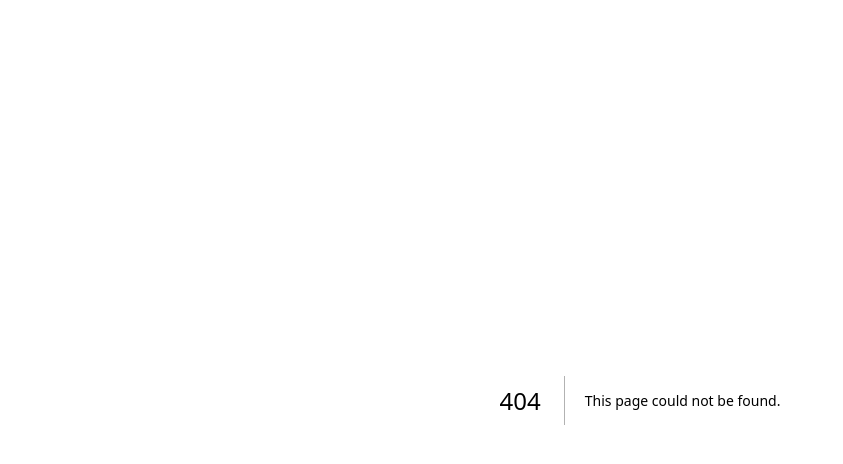
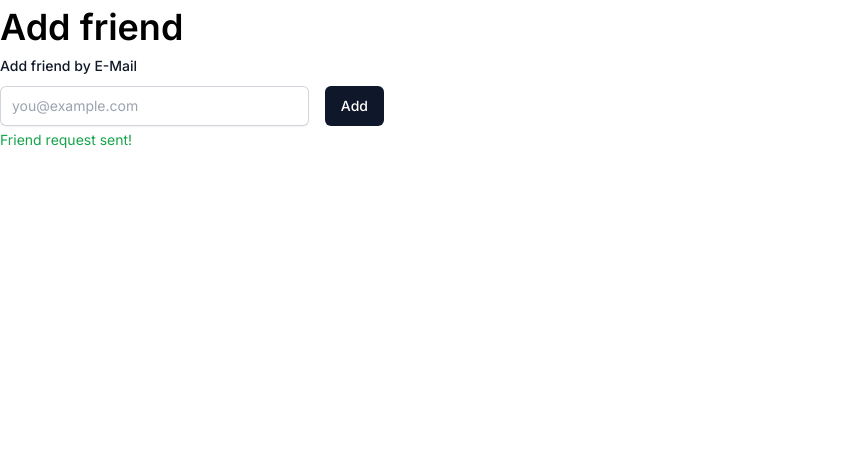
Before and after one commit to dam1k/Next-Messenger, a Next.js app: page /dashboard/add in a window 1280 px wide. Before the commit this address had no page. Shown: the top 464 px of the page, without its empty margins (0-843 px from the left). Built offline with nearby package versions, Linux system fonts and the light colour scheme.

Commit message:
working on add friend functionality

```diff
--- a/app/(dashboard)/dashboard/add.tsx
+++ b/app/(dashboard)/dashboard/add/page.tsx
@@ -3,7 +3,8 @@ import AddFriendButton from '@/components/AddFriendButton'
 
 const add = () => {
   return (
-    <div>
+    <div className="container">
+      <h1 className="font-semibold text-[36px]">Add friend</h1>
         <AddFriendButton/>
     </div>
   )
--- /dev/null
+++ b/app/api/friends/add/route.ts
@@ -0,0 +1,41 @@
+import { authOptions } from "@/lib/auth";
+import { addFriendValidator } from "@/lib/validators/addFriendValidator";
+import { getServerSession } from "next-auth";
+
+export async function POST(req: Request) {
+    try {
+        const body = await req.json();
+
+        const {email: emailToAdd} = addFriendValidator.parse(body.email);
+
+        const RESTResponse = await fetch(`${process.env.UPSTASH_REDIS_REST_URL}/get/user:email${emailToAdd}`, {
+            headers: {
+                Authorization: `Bearer ${process.env.UPSTASH_REDIS_REST_TOKEN}`
+            },
+            cache: "no-store"
+        });
+
+        const data = await RESTResponse.json() as {result: string};
+
+        const idToAdd = data.result;
+
+        if(!idToAdd) {
+            return new Response("This person does not exist", {status: 400});
+        }
+
+        const session = await getServerSession(authOptions);
+
+        if(!session) {
+            return new Response("Unauthorized", {status: 401})
+        }
+
+        if(idToAdd === session?.user.id) {
+            return new Response("You can not add yourself bro", {status: 400})
+        }
+
+
+
+    } catch(error) {
+
+    }
+}
--- a/app/components/AddFriendButton.tsx
+++ b/app/components/AddFriendButton.tsx
@@ -13,7 +13,7 @@ type FormData = z.infer<typeof addFriendValidator>;
 const AddFriendButton = () => {
   const [showSuccessState, setShowSuccessState] = useState<boolean>(false)
 
-  const {register} = useForm<FormData>({
+  const {register, setError, handleSubmit} = useForm<FormData>({
     resolver: zodResolver(addFriendValidator)
   })
 //   const {
@@ -30,25 +30,30 @@ const AddFriendButton = () => {
         const validatedEmail = addFriendValidator.parse({email});
 
         await axios.post("/api/friends/add", {
-            email: validatedEmail
+            email: validatedEmail,
         })
         setShowSuccessState(true)
     } catch(error) {
         if(error instanceof z.ZodError) {
+          setError("email", {message: error.message});
+          return
         }
 
         if(error instanceof AxiosError) {
+          setError("email", {message: error.response?.data});
+          return
+        }
 
-        }
+        setError("email", {message: "Something went wrong"});
     }
   }
 
   const onSubmit = (data: FormData) => {
-    // addFriend(data.email)
+    addFriend(data.email)
   }
 
   return (
-    <form className='max-w-sm'>
+    <form onSubmit={handleSubmit(onSubmit)} className='max-w-sm'>
       <label
         htmlFor='email'
         className='block text-sm font-medium leading-6 text-gray-900'>
--- a/app/globals.css
+++ b/app/globals.css
@@ -17,13 +17,7 @@
 }
 
 body {
-  color: rgb(var(--foreground-rgb));
-  background: linear-gradient(
-      to bottom,
-      transparent,
-      rgb(var(--background-end-rgb))
-    )
-    rgb(var(--background-start-rgb));
+  background-color: #fff;
 }
 
 @layer utilities {
```
Also changed, not shown: app/helpers/redis.ts (added).
